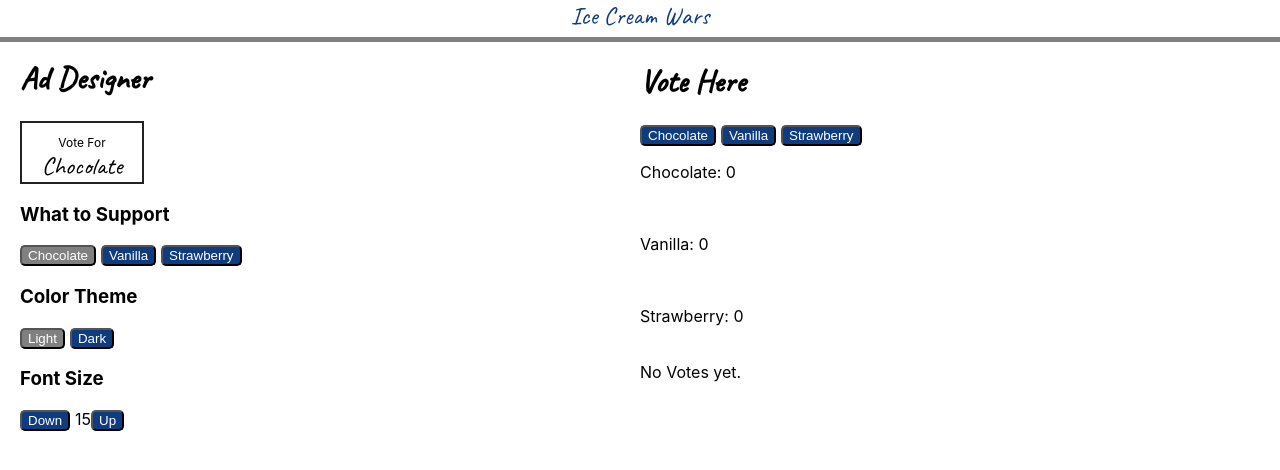
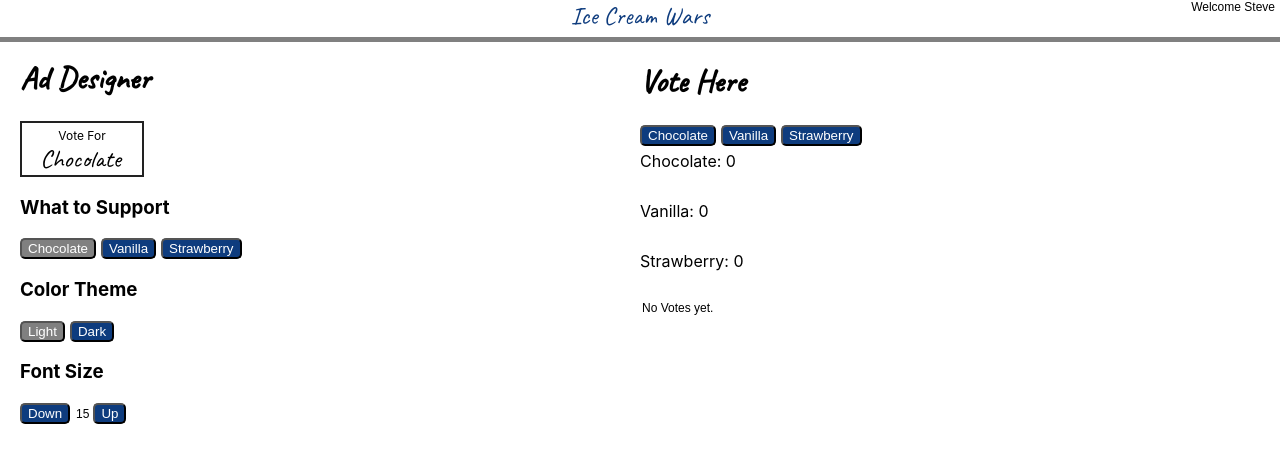
Before and after one commit to stovet/reactlab1, a React (Create React App) app: page / in a window 1280 px wide. Shown: the top 470 px of the page. Built offline with nearby package versions, Linux system fonts and the light colour scheme.

Commit message:
fixed position of spans

```diff
--- a/src/App.css
+++ b/src/App.css
@@ -13,5 +13,4 @@
         width: 50%;
         right: 0;
     }
-
 }
--- a/src/App.tsx
+++ b/src/App.tsx
@@ -9,7 +9,7 @@ import Votes from './components/Votes';
 function App() {
   return (
     <div className="App">
-      <Header />
+      <Header user="Steve"/>
       <AdDesigner />
       <Votes />
     </div>
--- a/src/components/AdDesigner.css
+++ b/src/components/AdDesigner.css
@@ -8,9 +8,15 @@ h1 {
     border: 2px solid #222;
     width: 120px;
 }
+.AdDesigner span {
+    position: relative;
+    left: 1px;
+    padding-right: 5px;
+}
 .voteFor span {
     font-family: 'Caveat', cursive;
     font-size: 25px;
+    position: relative;
 }
 .voteFor p {
     font-size: 12px;
--- a/src/components/Header.css
+++ b/src/components/Header.css
@@ -8,3 +8,10 @@ header {
     box-shadow: 0 5px gray;
     font-family: 'Caveat', cursive;
 }
+span {
+    position: absolute;
+    right: 5px;
+    font-size: 12px;
+    font-family: sans-serif;
+    color: #000;
+}
--- a/src/components/Header.jsx
+++ b/src/components/Header.tsx
@@ -1,12 +1,12 @@
 import React from 'react';
 import './Header.css';
 
-function Header(){
-
+function Header({user}:{user: string}){
+    let person:string = user;
     return(
         <div className="Header">
             <header>
-                Ice Cream Wars
+                Ice Cream Wars <span>Welcome {person}</span>
             </header>
         </div>
     )
--- a/src/components/Votes.css
+++ b/src/components/Votes.css
@@ -3,6 +3,14 @@
 h1 {
     font-family: 'Caveat', cursive;
 
+}
+p {
+    margin-bottom: 5px;
+    margin-top: 5px;
+}
+.Votes span{
+    position: relative;
+    left: 2px;
 }
 
 .choc {
--- a/src/components/Votes.jsx
+++ b/src/components/Votes.tsx
@@ -22,19 +22,19 @@ function Votes(){
             {
                 chocolate === 0  ?
                     <p>Chocolate: {chocolate} </p>:
-                    <p>Chocolate: {chocolate} {parseFloat(chocolate / totalVotes * 100).toFixed(1)}%</p>
+                    <p>Chocolate: {chocolate} {parseFloat((chocolate / totalVotes * 100).toFixed(1))}%</p>
             }
             <div className="choc" style={{width: (chocolate / totalVotes) * 100}}></div>
             {
                 vanilla === 0 ?
                 <p>Vanilla: {vanilla} </p>:
-                <p>Vanilla: {vanilla} {parseFloat(vanilla / totalVotes * 100).toFixed(1)}%</p>
+                <p>Vanilla: {vanilla} {parseFloat((vanilla / totalVotes * 100).toFixed(1))}%</p>
             }
             <div className="van" style={{width: (vanilla / totalVotes) * 100}}></div>
             {
                 strawberry === 0 ?
                 <p>Strawberry: {strawberry}</p>:
-                <p>Strawberry: {strawberry} {parseFloat(strawberry / totalVotes * 100).toFixed(1)}%</p>
+                <p>Strawberry: {strawberry} {parseFloat((strawberry / totalVotes * 100).toFixed(1))}%</p>
             }
             <div className="straw" style={{width: (strawberry / totalVotes) * 100}}></div>
             <span>{noVotes}</span>
```
Also changed, not shown: src/components/Ad.tsx (added, +12 -0 lines), src/components/AdDesigner.tsx (renamed from src/components/AdDesigner.jsx).
